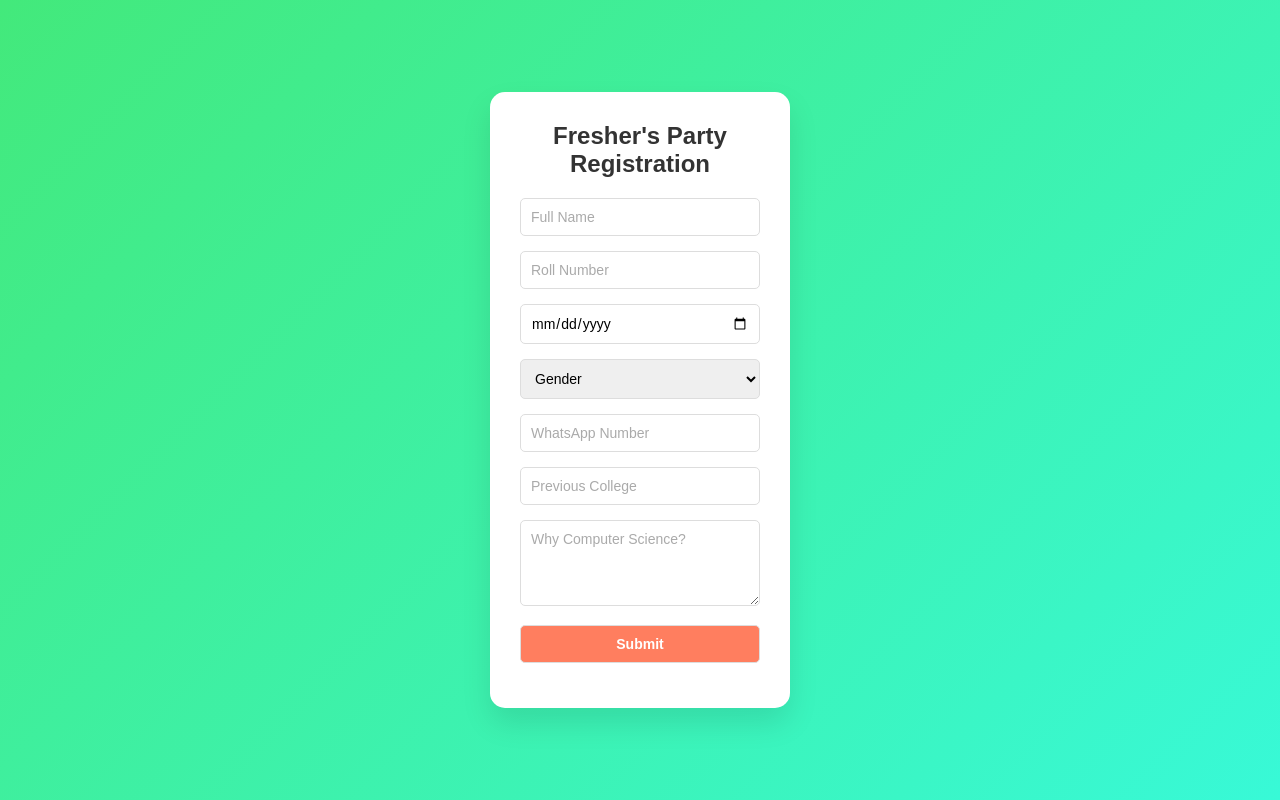
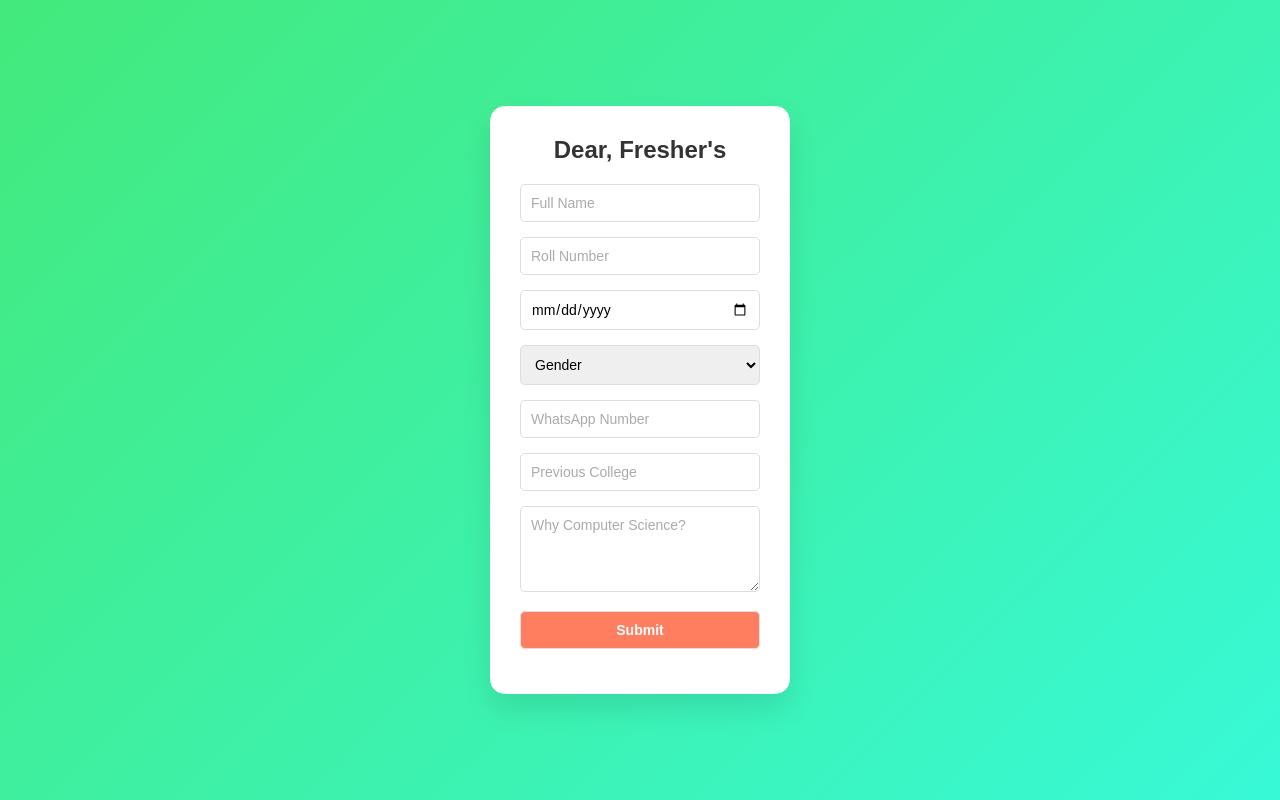
Before and after one commit to Vikashartist/Computer-Dept, a plain HTML site: page index.html in a window 1280 px wide. Drawn offline with Linux system fonts and the light colour scheme.

Commit message:
update index.html

```diff
--- a/index.html
+++ b/index.html
@@ -3,7 +3,7 @@
 <head>
     <meta charset="UTF-8">
     <meta name="viewport" content="width=device-width, initial-scale=1.0">
-    <title>Fresher's Party Registration</title>
+    <title>Fresher's Form</title>
     <style>
         /* Basic reset */
         * {
@@ -99,7 +99,7 @@
 <body>
 
 <div class="form-container">
-    <h2>Fresher's Party Registration</h2>
+    <h2> Dear, Fresher's</h2>
     <form id="fresherForm">
         <input type="text" id="name" placeholder="Full Name" required>
         <input type="text" id="rollno" placeholder="Roll Number" required>
```
